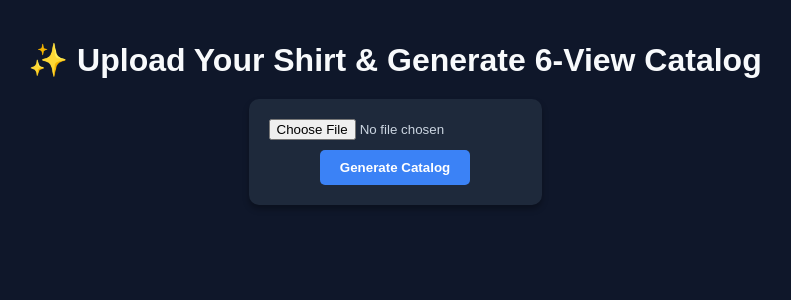
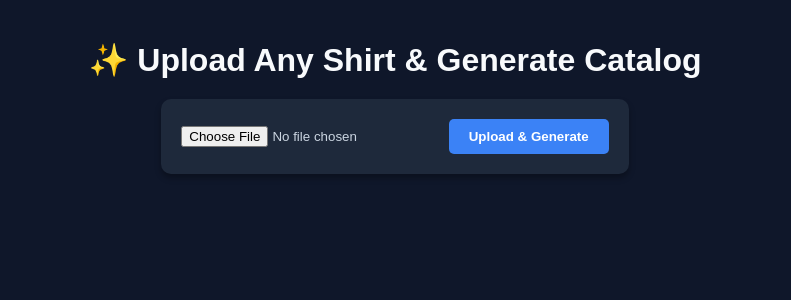
Before and after one commit to ShubhamCodesDS/ai-clothing-catalog, a Flask app: page / in a window 1280 px wide. Shown: the top 300 px of the page, without its empty margins (245-1036 px from the left). Run offline with Flask 3, Linux system fonts and the light colour scheme.

Commit message:
Update index.html

```diff
--- a/templates/index.html
+++ b/templates/index.html
@@ -2,18 +2,18 @@
 <html lang="en">
 <head>
     <meta charset="UTF-8">
-    <title>Dynamic Shirt Catalog Generator</title>
+    <title>Dynamic Multi-Shirt Catalog</title>
     <style>
         body { font-family: Arial, sans-serif; background-color: #0f172a; color: #fff; margin: 0; padding: 20px; }
         .container { max-width: 1200px; margin: 0 auto; text-align: center; }
         h1 { margin-bottom: 20px; color: #f8fafc; }
-        .upload-box { background: #1e293b; padding: 20px; border-radius: 10px; margin-bottom: 30px; display: inline-block; box-shadow: 0 4px 6px rgba(0,0,0,0.3); }
-        input[type="file"] { color: #cbd5e1; margin-bottom: 10px; }
-        button { background: #3b82f6; color: white; border: none; padding: 10px 20px; border-radius: 5px; font-weight: bold; cursor: pointer; }
+        form { background: #1e293b; padding: 20px; border-radius: 10px; display: inline-block; margin-bottom: 30px; box-shadow: 0 4px 6px rgba(0,0,0,0.3); }
+        input[type="file"] { color: #cbd5e1; }
+        button { background: #3b82f6; color: white; border: none; padding: 10px 20px; border-radius: 5px; cursor: pointer; font-weight: bold; margin-left: 10px; }
         button:hover { background: #2563eb; }
-        .grid { display: grid; grid-template-columns: repeat(3, 1fr); gap: 20px; margin-top: 20px; }
+        .grid { display: grid; grid-template-columns: repeat(3, 1fr); gap: 20px; }
         .card { background: #1e293b; border-radius: 10px; overflow: hidden; box-shadow: 0 4px 6px rgba(0,0,0,0.3); padding-bottom: 15px; }
-        .card img { width: 100%; height: 250px; object-fit: cover; }
+        .card img { width: 100%; height: 250px; object-fit: contain; background: #fff; }
         .card p { padding: 10px 15px; margin: 0; font-size: 14px; font-weight: 600; color: #e2e8f0; }
         .download-btn { display: inline-block; background: #10b981; color: white; padding: 6px 15px; border-radius: 4px; text-decoration: none; font-size: 12px; font-weight: bold; margin-top: 5px; }
         .download-btn:hover { background: #059669; }
@@ -22,14 +22,12 @@
 </head>
 <body>
     <div class="container">
-        <h1>✨ Upload Your Shirt & Generate 6-View Catalog</h1>
+        <h1>✨ Upload Any Shirt & Generate Catalog</h1>
 
-        <div class="upload-box">
-            <form method="POST" enctype="multipart/form-data">
-                <input type="file" name="file" accept=".jpg, .jpeg, .png" required><br>
-                <button type="submit">Generate Catalog</button>
-            </form>
-        </div>
+        <form method="POST" enctype="multipart/form-data">
+            <input type="file" name="file" required>
+            <button type="submit">Upload & Generate</button>
+        </form>
 
         {% if views %}
         <div class="grid">
```
